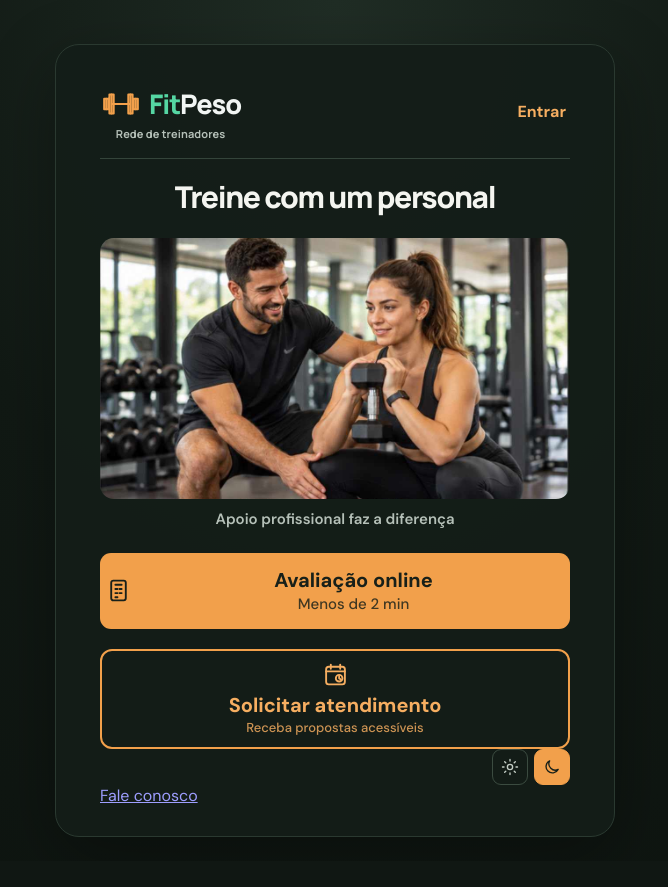
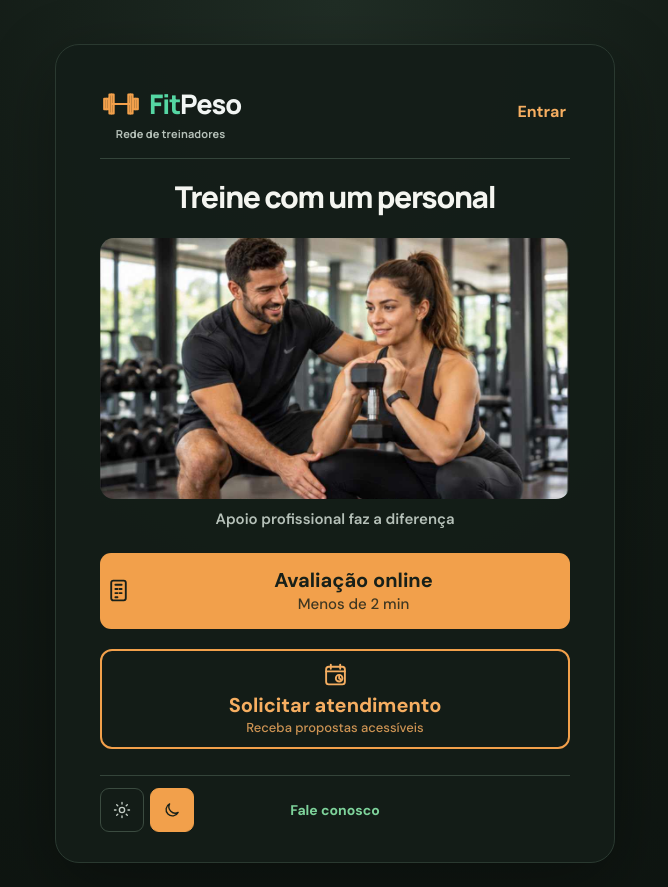
Before and after one commit to albertoapr/calculadoraimc, a Vue app: page / in a window 1280 px wide. Shown: the whole page, without its empty margins (305-973 px from the left). Before the commit the page ends 861 px from the top, so only its background shows below. Built offline with nearby package versions, Linux system fonts and the light colour scheme.

Commit message:
Estiliza controles no canto inferior esquerdo e contato centralizado no box

```diff
--- a/src/assets/main.css
+++ b/src/assets/main.css
@@ -217,12 +217,15 @@ h2 { font-size: 21px; line-height: 1.4; }
 .status { margin: 15px 0 0; padding: 11px 13px; border-radius: 9px; color: #31558a; background: #edf4ff; font-size: 12px; line-height: 1.5; }
 .login-validation-error { margin: 0 0 14px; padding: 12px 14px; border: 1px solid #fecaca; border-radius: 10px; color: #991b1b; background: #fef2f2; font-size: 13px; font-weight: 600; line-height: 1.45; }
 .disclaimer { margin: 20px 0 0; color: #71839a; text-align: center; font-size: 12px; line-height: 1.6; }
-footer { width: min(100%, 560px); margin: 17px auto 0; color: #228342; text-align: center; font-size: 15px; font-weight: 700; }
-.footer-bar { position: relative; display: flex; width: 100%; align-items: center; justify-content: flex-end; gap: 12px; }
-.footer-brand { position: absolute; left: 50%; display: flex; align-items: center; justify-content: center; gap: 8px; transform: translateX(-50%); }
-footer a { color: inherit; text-decoration: none; }
-footer a:hover { text-decoration: underline; }
-footer img { width: 24px; height: 24px; }
+/* Rodapé interno: temas à esquerda e contato centralizado na mesma linha. */
+.box-footer { display: grid; grid-template-columns: 1fr auto 1fr; align-items: center; gap: 8px; width: 100%; margin-top: 26px; padding-top: 12px; border-top: 1px solid var(--line); }
+.box-footer .theme-switch { justify-content: flex-start; }
+.box-footer .theme-switch button { width: 44px; min-height: 44px; }
+.box-contact-link { justify-self: center; display: inline-flex; align-items: center; justify-content: center; min-height: 44px; padding: 6px 4px; color: var(--blue-dark); font-size: 14px; font-weight: 700; text-decoration: none; text-align: center; white-space: nowrap; }
+.box-contact-link:hover { text-decoration: underline; }
+.box-contact-link:focus-visible { outline: 3px solid var(--blue); outline-offset: 2px; border-radius: 6px; }
+.box-footer-spacer { min-width: 0; }
+@media (max-width: 520px) { .box-footer { gap: 4px; margin-top: 22px; padding-top: 10px; } .box-footer .theme-switch { gap: 4px; } .box-footer .theme-switch button { width: 40px; min-height: 44px; } .box-contact-link { font-size: 13px; } }
 /* Barra superior da página inicial: marca à esquerda, acesso à direita. */
 .fitpeso-home-topbar { position: relative; z-index: 5; display: flex; align-items: center; justify-content: space-between; gap: 12px; min-width: 0; margin-bottom: 8px; }
 .fitpeso-home-brand { display: inline-flex; flex: 0 1 auto; min-width: 0; flex-direction: column; align-items: stretch; gap: 2px; font-family: Manrope, sans-serif; font-weight: 900; letter-spacing: -.05em; line-height: 1.2; }
@@ -304,9 +307,6 @@ html[data-theme='dark'] .account-dropdown > summary { background: #1b2720; borde
 .request-form-title { font-size: 19px; text-align: center; }
 
 .theme-switch { display: flex; flex: 0 0 auto; justify-content: flex-end; gap: 6px; margin: 0; }
-.theme-switch-in-box { width: 100%; justify-content: flex-end; margin: -22px -26px 8px 0; }
-.theme-switch-in-box button { width: 44px; min-height: 44px; }
-@media (max-width: 520px) { .theme-switch-in-box { margin: -13px -5px 8px 0; } }
 html[data-theme='dark'] .theme-switch button.active { border-color: #f6ae61; color: #f6ae61; background: #2b342c; }
 .theme-switch button { display: grid; width: 36px; min-height: 36px; place-items: center; padding: 0; border: 1px solid var(--line); border-radius: 9px; color: var(--muted); background: transparent; }
 .theme-icon-button svg { width: 18px; height: 18px; fill: none; stroke: currentColor; stroke-linecap: round; stroke-linejoin: round; stroke-width: 1.8; }
@@ -450,7 +450,7 @@ html[data-theme='dark'] .body-fat-reference-unavailable { color: #a6b2a9; }
 html[data-theme='dark'] .silhouette-item { color: #a6b2a9; }
 html[data-theme='dark'] .silhouette-item.active { border-color: #f2a04b; color: #ffbd7d; background: #27352c; }
 html[data-theme='dark'] .status { color: #d9e6db; background: #26372b; }
-html[data-theme='dark'] footer { color: #7ed39b; }
+html[data-theme='dark'] .box-contact-link { color: #7ed39b; }
 html[data-theme='dark'] .trainer-signup-link { color: #f6ae61; }
 html[data-theme='dark'] .theme-switch button { border-color: #3b4b40; color: #c3cdc5; }
 html[data-theme='dark'] .theme-switch button.active { border-color: #f2a04b; color: #182019; background: #f2a04b; }
```
